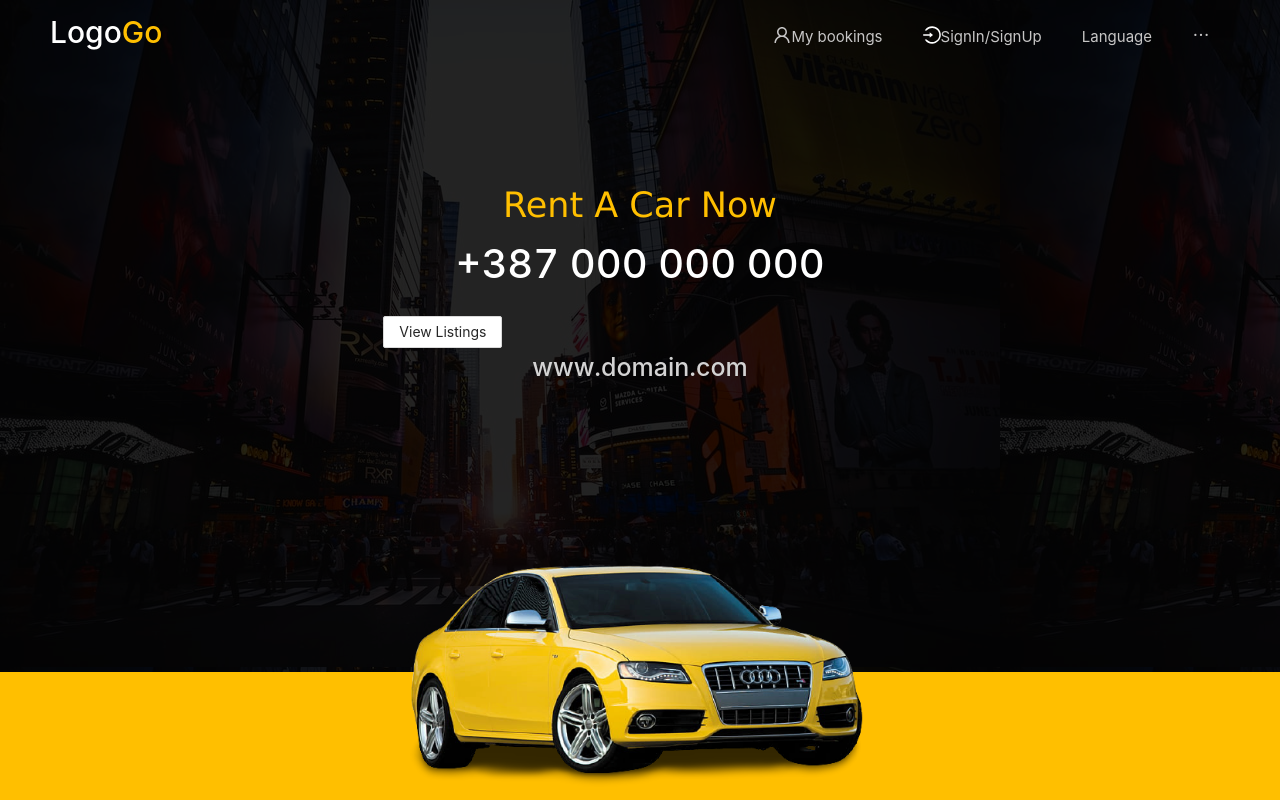
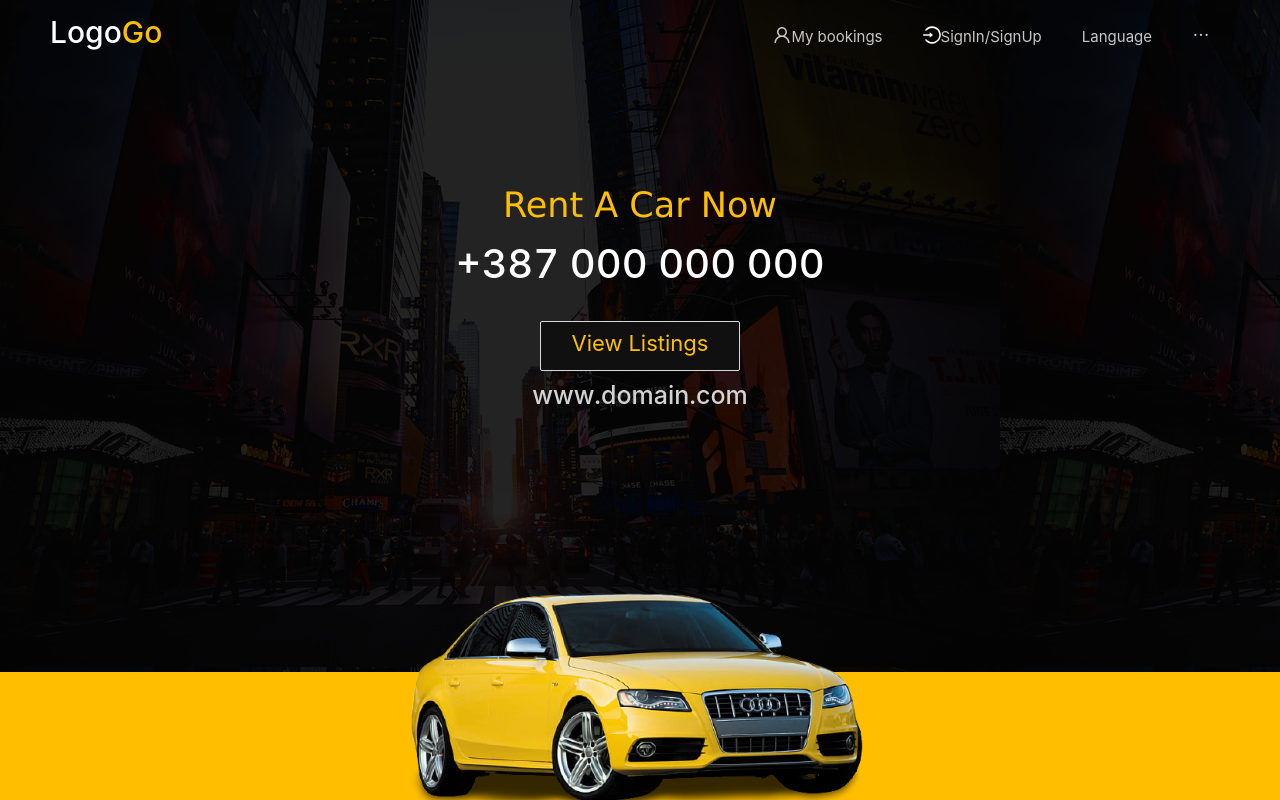
Before and after one commit to almulalic/rent-a-car, a React (Create React App) app: page / in a window 1280 px wide. Shown: the top 800 px of the page. Built offline with nearby package versions, Linux system fonts and the light colour scheme.

Commit message:
redizajn boja

```diff
--- /dev/null
+++ b/src/App.scss
@@ -0,0 +1,47 @@
+:global(.ant-btn-primary) {
+  background-color: var(#ffbf00);
+  &:hover {
+    background-color: var(#ffbf00) !important;
+    border-color: var(#ffbf00) !important;
+  }
+}
+
+button:hover {
+  span {
+    color: #ffbf00 !important;
+  }
+  border-color: #ffbf00 !important;
+}
+
+#landingButton {
+  height: 50px !important;
+  width: 200px !important;
+  display: flex;
+  justify-content: center;
+  margin: 5px;
+
+  span {
+    align-self: center;
+    font-size: 22px;
+  }
+
+  a:hover {
+    background: #ffbf00 !important;
+  }
+
+  &:hover {
+    border-color: #ffbf00 !important;
+  }
+}
+
+input:hover {
+  border-color: #ffbf00 !important;
+}
+
+.ant-form-item-control-input-content:hover {
+  border-color: #ffbf00 !important;
+}
+
+.ant-input-number-focused:focus {
+  border-color: #ffbf00 !important;
+}
--- a/src/App.tsx
+++ b/src/App.tsx
@@ -1,6 +1,7 @@
 import React from "react";
 
 import "antd/dist/antd.css";
+import "./App.scss";
 
 import { BrowserRouter as Router, Redirect, Route, Switch } from "react-router-dom";
 
--- a/src/pages/public/Landing/Components/HeroText.js
+++ b/src/pages/public/Landing/Components/HeroText.js
@@ -7,7 +7,7 @@ class HeroText extends React.Component {
   render() {
     return (
       <div className="heroText">
-        <Row>
+        <Row align="center">
           <Col xs={0} md={8} lg={7}></Col>
           <Col xs={24} md={8} lg={10}>
             <h1 className="yellow">Rent A Car Now</h1>
@@ -21,10 +21,20 @@ class HeroText extends React.Component {
           </Col>
           <Col xs={0} md={8} lg={7}></Col>
         </Row>
-        <Row>
+        <Row align="center">
           <Col xs={0} md={8} lg={7}></Col>
-          <Col xs={24} md={8} lg={10}>
-            <Button href="/order">View Listings</Button>
+          <Col align="center" xs={24} md={8} lg={10}>
+            <Button
+              id="landingButton"
+              style={{
+                color: "#ffbf00",
+                background: "#101010",
+              }}
+              size="large"
+              href="/order"
+            >
+              View Listings
+            </Button>
           </Col>
           <Col xs={0} md={8} lg={7}></Col>
         </Row>
--- a/src/pages/public/Order/components/DriverAndPaymentForm/PersonalInfoForm.jsx
+++ b/src/pages/public/Order/components/DriverAndPaymentForm/PersonalInfoForm.jsx
@@ -78,23 +78,34 @@ export const DriversPerosnalInfoForm = () => {
     <Form {...formItemLayout} style={{ marginLeft: "1em" }} form={supervisorsForm}>
       {/* Supervisors's First Name */}
       <Form.Item label="Supervisor's First Name" name="supervisorsFirstName" hasFeedback>
-        <Input placeholder="Jane" id="error" />
+        <Input
+          placeholder="Jane"
+          name="supervisorsFirstName"
+          id="error"
+          rules={[{ required: true, message: "This field is required!" }]}
+        />
       </Form.Item>
 
       {/* Supervisor's Last Name */}
       <Form.Item label="Supervisors's Last Name" name="supervisorsLastName" hasFeedback>
-        <Input placeholder="Doe" id="error" />
+        <Input
+          placeholder="Doe"
+          name="supervisorsLastName"
+          id="error"
+          rules={[{ required: true, message: "This field is required!" }]}
+        />
       </Form.Item>
 
       {/* Supervisor's  Age */}
-      <Form.Item label="Supervisor's Age" hasFeedback>
+      <Form.Item label="Supervisor's Age" name="supervisorsAge" hasFeedback>
         <InputNumber
           name="supervisorsAge"
-          size="large"
+          size="middle"
           min={18}
           placeholder={36}
           max={100}
           defaultValue={20}
+          rules={[{ required: true, message: "This field is required!" }]}
           onChange={onChange}
         />
       </Form.Item>
```
Also changed, not shown: src/pages/public/Landing/Components/FormHome.css (+10 -9 lines), src/theme.less (added).
